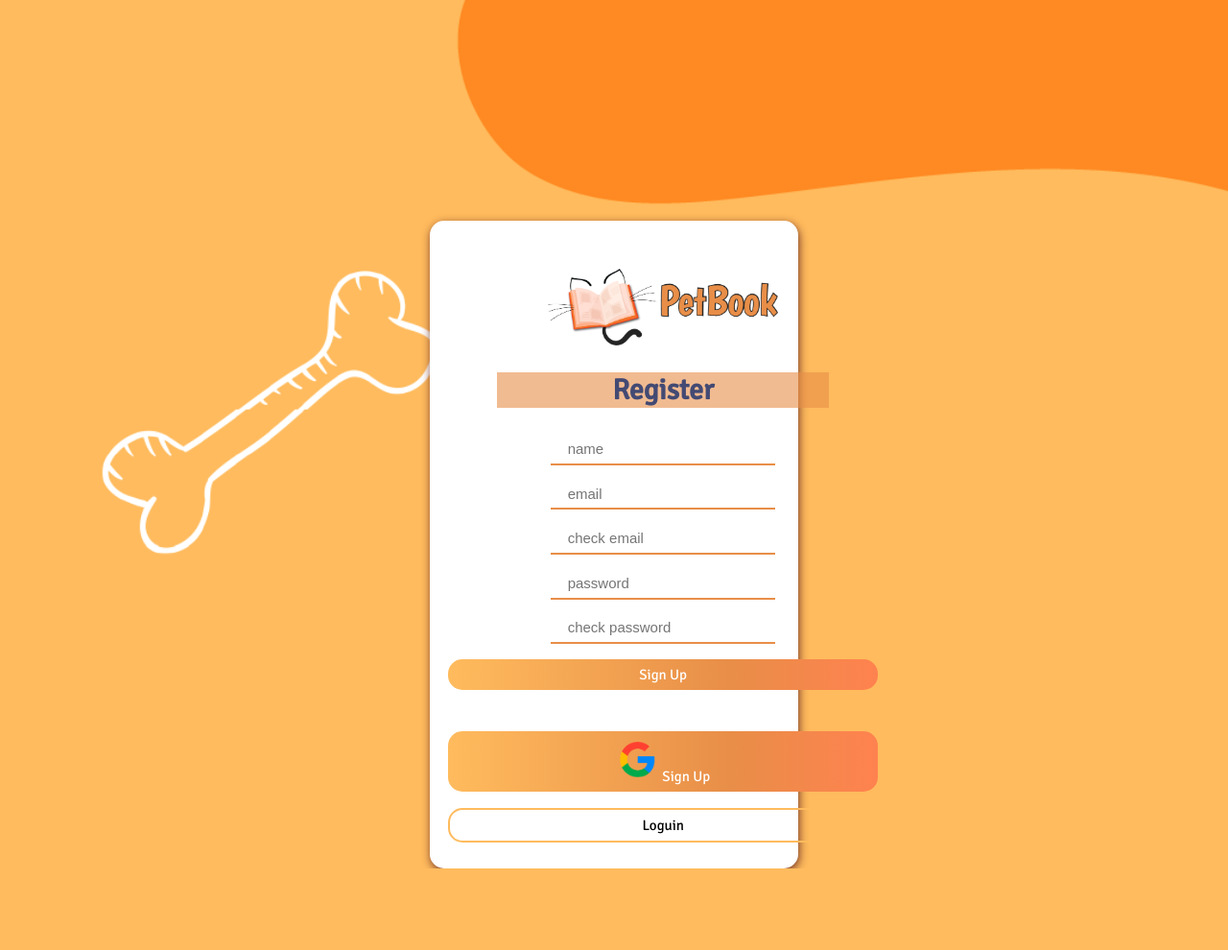
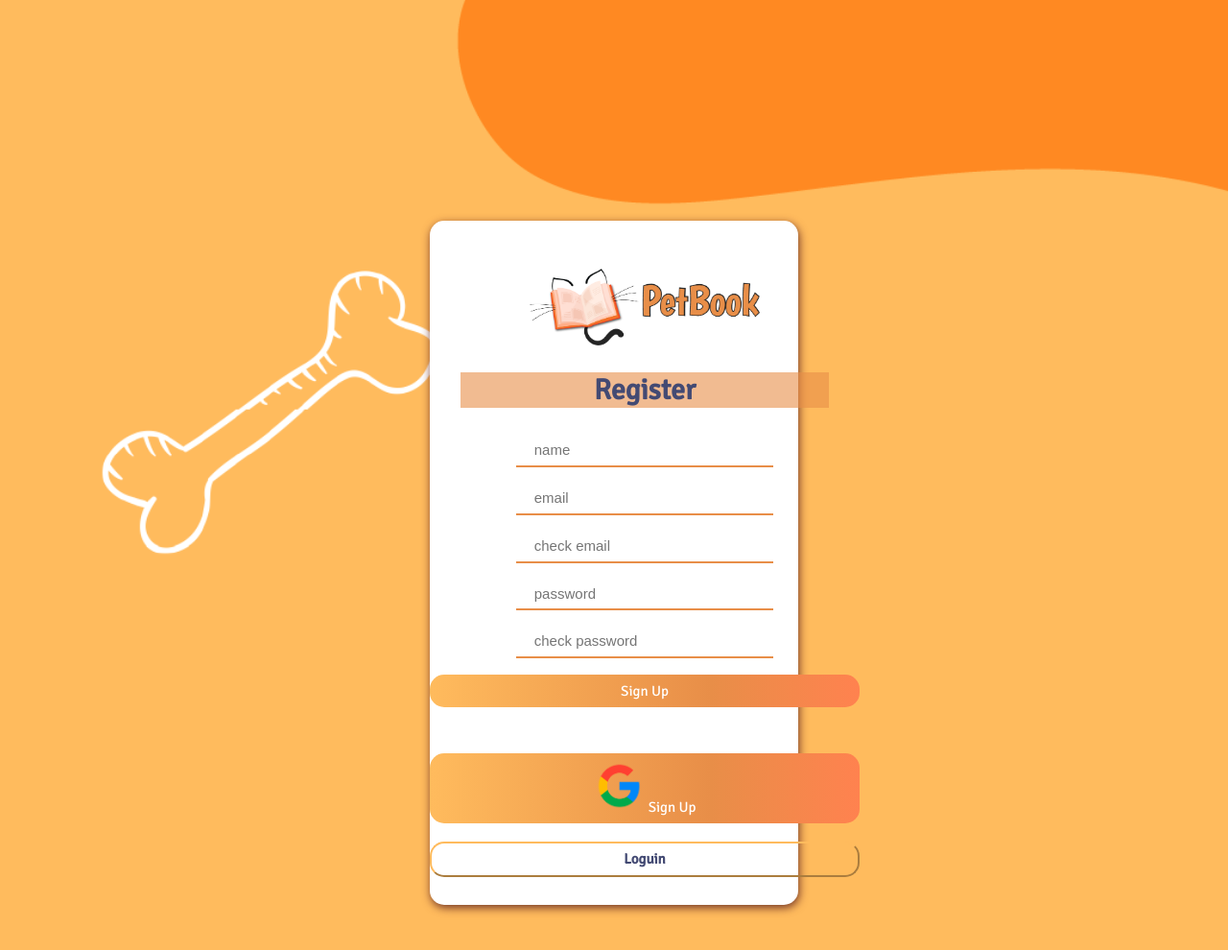
Before and after one commit to Laboratoria/BOG003-social-network, a website with bundled scripts: page src/index.html in a window 1280 px wide. Shown: the whole page at 96% size. Before the commit the page ends 905 px from the top, so only its background shows below. Built offline with nearby package versions, Linux system fonts and the light colour scheme; a web font is replaced by a local one.

Commit message:
se terminan detalles de estilo de registro mobile-pc-laptop

```diff
--- a/src/laptop-PC.css
+++ b/src/laptop-PC.css
@@ -6,7 +6,6 @@
 
   #s-container{
     width: 30vw;
-    top: 20vh;
   }
 
   #img-rabbit{
@@ -18,11 +17,16 @@
     width: 25vw;
   }
 
-  #welcome h2{
+h2{
       font-size: 3.5rem;
   }
 
-  #welcome .btn-p{
+  .input-register{
+    width: 70%;
+    font-size: 2rem;
+  }
+
+  .btn-p, .btn-s{
     width: 12vw;
     font-size: 2rem;
     padding: 1% 0%;
@@ -33,11 +37,15 @@
 /* ---------- PC 1920 x 1080 ---------- */
 
 @media(min-width:1600px){
-  #welcome h2{
+  #s-container{
+    margin: 40% 0%;
+  }
+
+  h2{
       font-size: 4.5rem;
   }
 
-  #welcome .btn-p{
+  .btn-p{
     font-size: 2.5rem;
   }
 }
--- a/src/lib/view/template-register.js
+++ b/src/lib/view/template-register.js
@@ -18,5 +18,5 @@ export const templateRegister = () => {
       </button>
       <button type="button" class="btn-s"> <a href="#/Loguin">Loguin</a></button>
    </section>`
-   return register;
+  return register
 }
--- a/src/main.js
+++ b/src/main.js
@@ -2,6 +2,6 @@
 import { templateRegister } from './lib/view/template-register.js'
 import { myFunction } from './lib/index.js'
 
-myFunction();
+myFunction()
 
-document.getElementById("s-container").innerHTML = templateRegister();
+document.getElementById('s-container').innerHTML = templateRegister()
--- a/src/style.css
+++ b/src/style.css
@@ -33,14 +33,11 @@ main{
     border-radius: 15px;
     box-shadow: 1px 3px 10px #733527;
     height: auto;
-    top: 24vh;
-    margin: 10% 0%;
-    display: flex;
+    margin: 60% 0%;
     flex-direction: column;
     justify-content: center;
     position: relative;
-    padding: 5%;
-    margin-bottom: 10%;
+    padding: 5% 0%;
 }
 
 /* ---*** HEADER ***--- */
@@ -82,7 +79,6 @@ h2{
     font-size: 1.5rem;
     border: none;
     background: linear-gradient(90deg, #FFBB5D 0%, #E88E48 65.36%, #FF824F 100%);
-    color: white;
     font-family: 'Signika', sans-serif;
 }
 
@@ -117,7 +113,7 @@ button.btn-google {
 }
 
 #logo-google{
-    width: 10%;
+    width: 12%;
 }
 
 .btn-s{
@@ -126,10 +122,10 @@ button.btn-google {
     padding: 2% 0%;
     margin: 2.5% 0%;
     font-size: 1.5rem;
-    border: 2px solid #FFBB5D;
-    color: black;
+    border: 2px outset #FFBB5D;
     font-family: 'Signika', sans-serif;
     background: none;
+    font-weight: 600;
 }
 
 a {
@@ -138,5 +134,5 @@ a {
 }
 
 .btn-s a {
-    color: black;
+    color: #434A73;
 }
```
Lines whose indentation alone changed are shown as unchanged.
